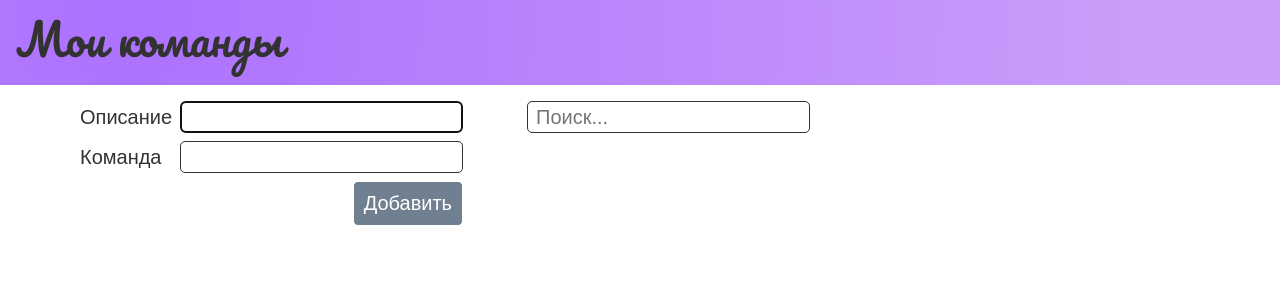
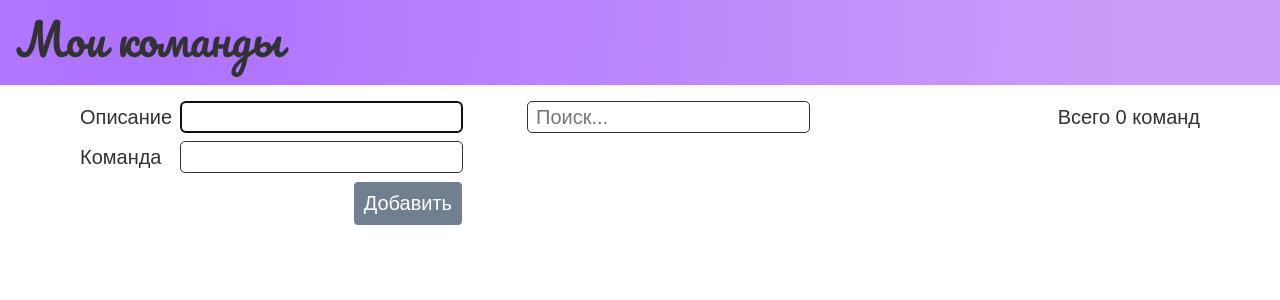
Before and after one commit to jeisonjei/my-commands, an Angular app: page / in a window 1280 px wide. Shown: the top 300 px of the page. Built offline with nearby package versions, Linux system fonts and the light colour scheme; a web font is replaced by a local one.

Commit message:
Добавлен счётчик общего количества комманд

```diff
--- a/src/app/app.component.css
+++ b/src/app/app.component.css
@@ -23,7 +23,11 @@
 
 
 }
-
+.s-flex{
+    display: flex;
+    flex-flow: row;
+    align-items: center;
+}
 @media (min-width: 740px) {
     .grid{
         display: grid;
--- a/src/app/app.component.html
+++ b/src/app/app.component.html
@@ -5,7 +5,10 @@
       <app-add-form (onSubmit)="addRecord($event)"></app-add-form>
     </div>
     <div>
-      <input placeholder="Поиск..." #searchElem type="text" name="search" id="" class="mb-1" appFocus (input)="search(searchElem.value)">
+      <div class="s-flex jcb mb-1">
+        <input placeholder="Поиск..." #searchElem type="text" name="search" id="" (input)="search(searchElem.value)">
+        <div>Всего {{records.length}} команд</div>
+      </div>
       @if(searchNow)
       {
         <app-list [records]="found"></app-list>
```
Also changed, not shown: src/app/components/add-form/add-form.component.html (line endings or trailing spaces).
